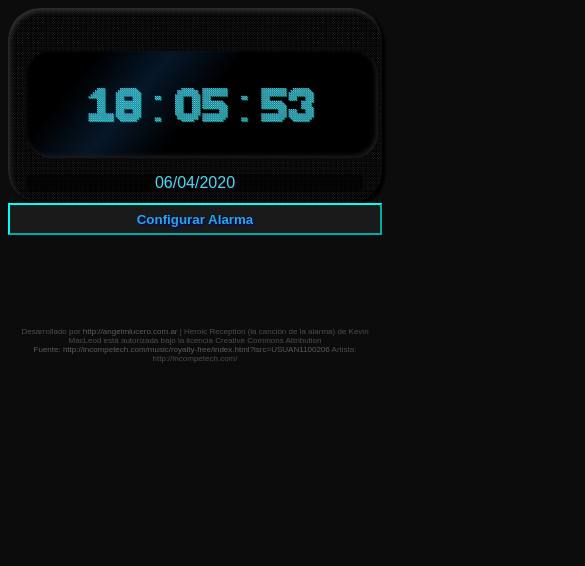
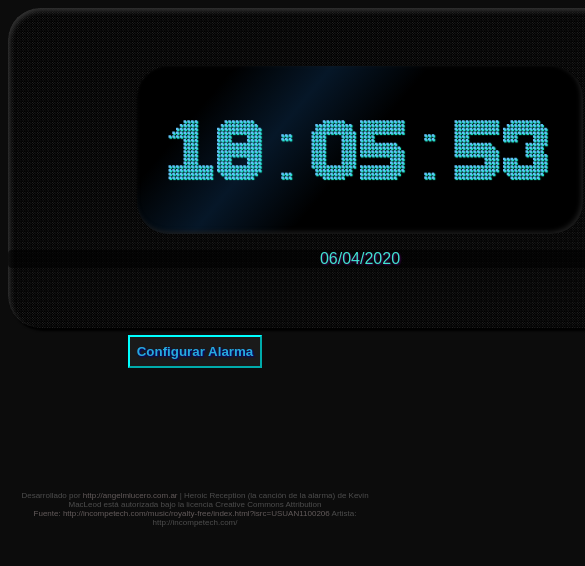
Before and after one commit to Sergioteacher/reloj, a plain HTML site: page index.html in a window 390 px wide. Shown: the top 566 px of the page, 585 px wide, since content can reach past the window. Drawn offline with Linux system fonts and the light colour scheme.

Commit message:
Update reloj.css

```diff
--- a/reloj.css
+++ b/reloj.css
@@ -173,7 +173,9 @@ display: none;
 
 
 
-@media only screen and (max-width:800px){
+@media only screen
+  and (min-device-width: 320px)
+  and (max-device-width: 736px){
 
 #caja{ width: 100%;
 margin: 0;
```
